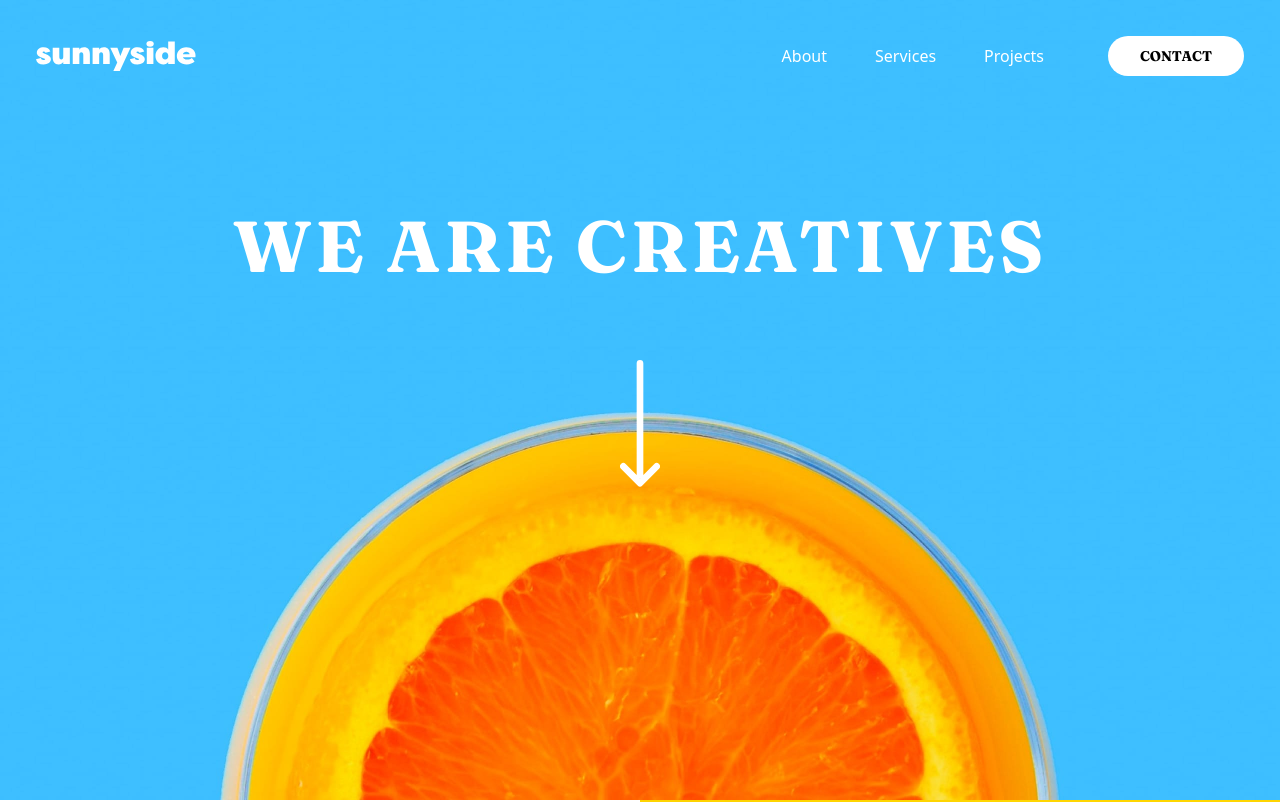
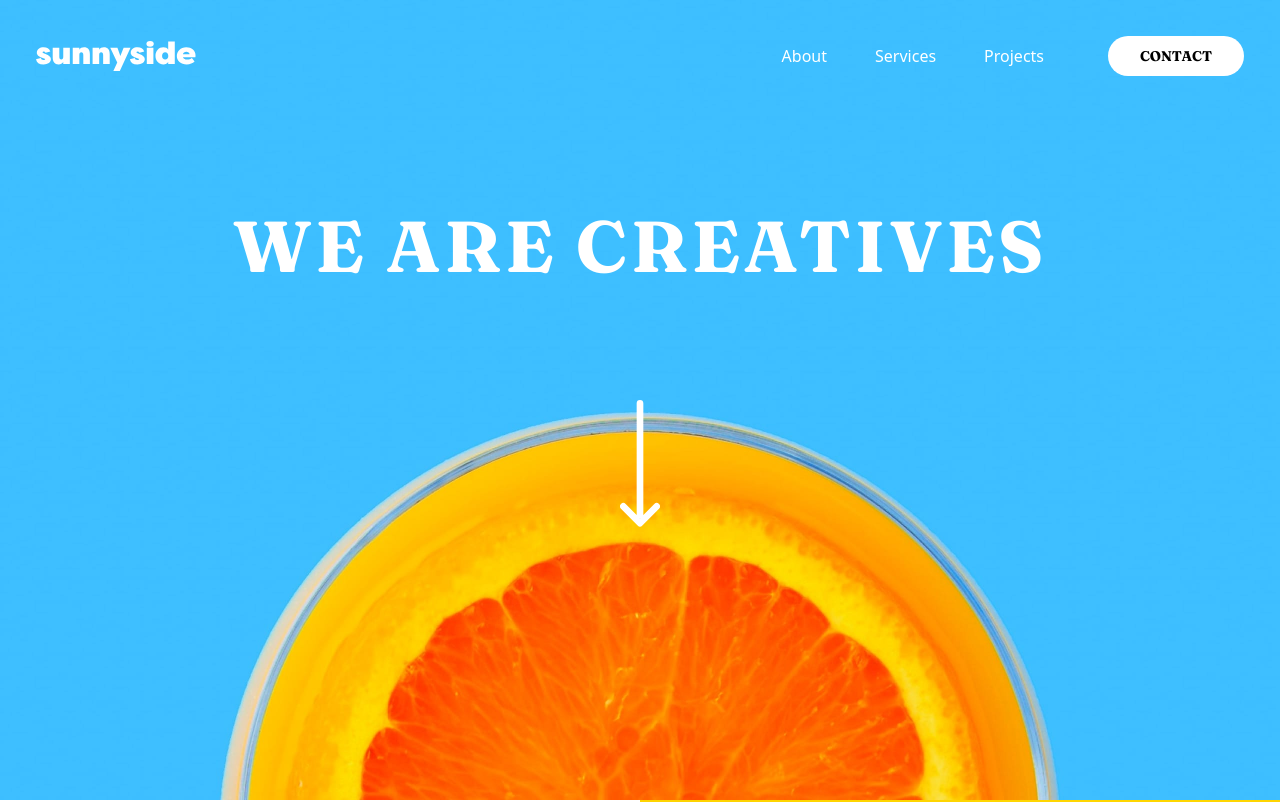
Before and after one commit to ItaloDev-Marcelo/sunnyside-agency-landing-page, a Next.js app: page / in a window 1280 px wide. Shown: the top 802 px of the page. Built offline with nearby package versions, Linux system fonts and the light colour scheme.

Commit message:
style: adicionado mais estilo

```diff
--- a/components/layout/Hero.tsx
+++ b/components/layout/Hero.tsx
@@ -11,7 +11,7 @@ export const Hero = () => {
          </header>
          <div className="text-center place-items-center mt-19 xl:mt-20">
           <h1 className="uppercase tracking-wider font-black font-fraunces text-white text-[3rem]  xl:w-auto xl:text-[4.5rem]">We are <br className='xl:hidden'/> creatives</h1>
-          <div><Image src={arrowDown} alt='addowDown-icon' className="w-10 relative top-15" /></div>
+          <div><Image src={arrowDown} alt='addowDown-icon' className="w-10 relative top-25" /></div>
          </div>
     </section>
   )
```
